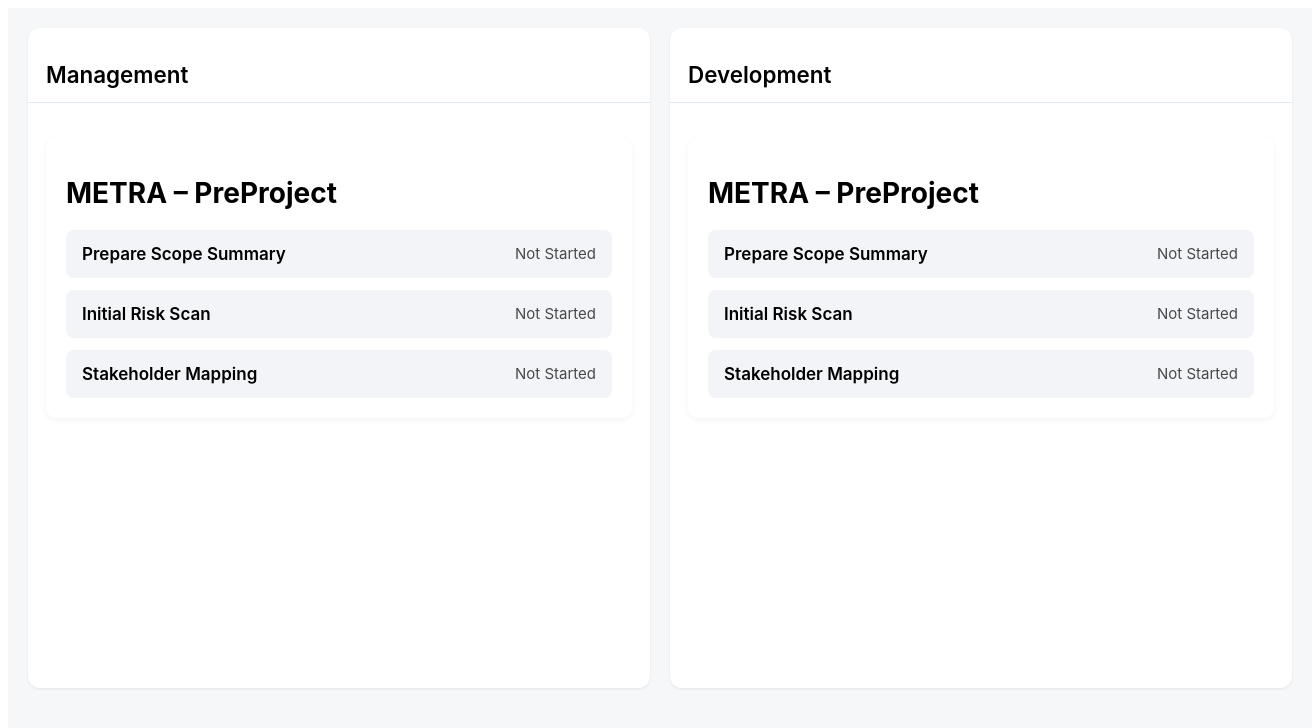
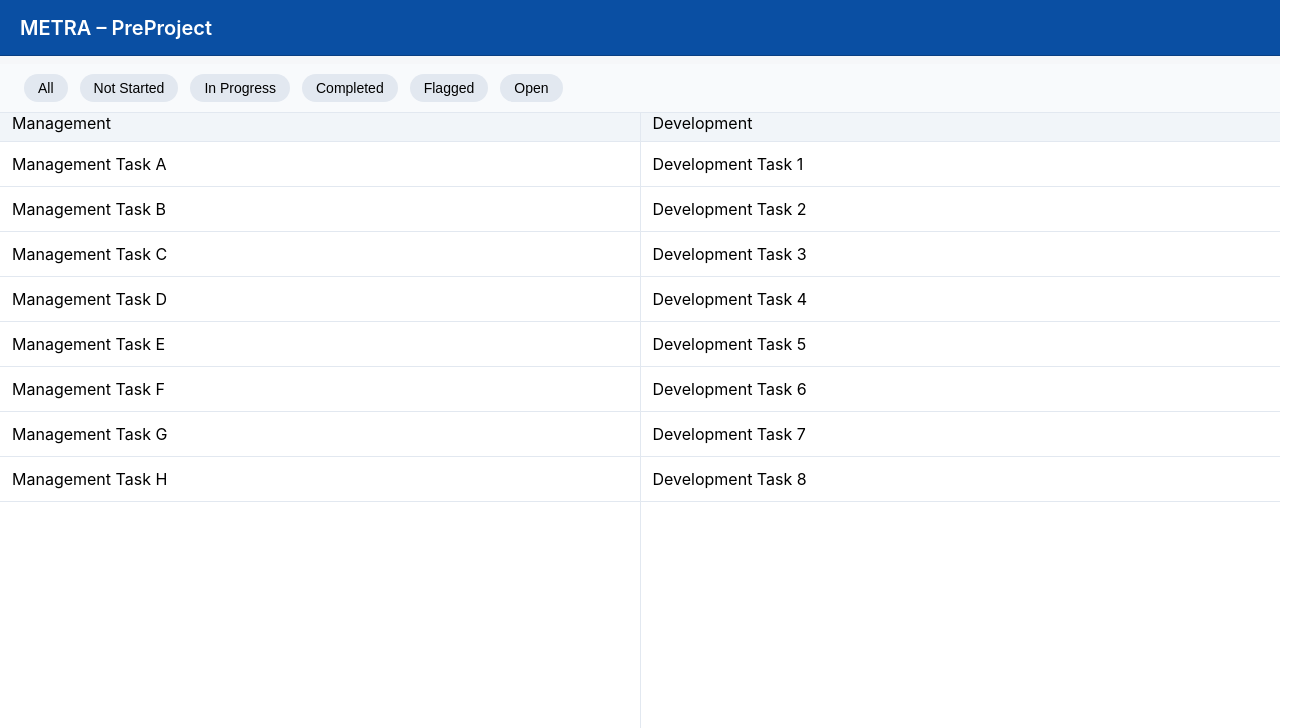
Before and after one commit to johnjkelly1945-ops/project-tracker-vite-pwa-v15, a React (Vite) app in the folder clean-tasksheet-restored/: page / in a window 1280 px wide. Shown: the top 728 px of the page, 1312 px wide, since content can reach past the window. Built offline with nearby package versions, Linux system fonts and the light colour scheme.

Commit message:
Recovery baseline – clean-tasksheet-restored boot verified (Safari+Chrome)

```diff
--- a/clean-tasksheet-restored/src/App.jsx
+++ b/clean-tasksheet-restored/src/App.jsx
@@ -1,20 +1,37 @@
 /* ======================================================================
    METRA – App.jsx
-   Stage 1 Dual Pane Shell (50/50 Layout)
+   Stage 3.2 – DualPane Active Mode (Isolated Layout Testing)
    ----------------------------------------------------------------------
-   Loads PreProjectDual, which contains the dual-pane scaffolding.
-   No logic, no filters, no scroll state yet.
+   PURPOSE:
+   ✔ Keep global header stable
+   ✔ Keep filter bar visible
+   ✔ Render DualPane.jsx for isolated scroll & layout debugging
+   ✔ DO NOT affect PreProjectDual.jsx until DualPane is verified
    ====================================================================== */
 
 import React from "react";
-import PreProjectDual from "./components/PreProjectDual";
+import DualPane from "./components/DualPane.jsx";
+import FilterBar from "./components/FilterBar.jsx";
+
 import "./Styles/App.v2.css";
 import "./Styles/DualPane.css";
+import "./Styles/FilterBar.css";
 
 export default function App() {
   return (
     <div className="app-container">
-      <PreProjectDual />
+
+      {/* === Global Main Header (sticky) === */}
+      <header className="global-header">
+        METRA – PreProject
+      </header>
+
+      {/* === Filter Bar (shared) === */}
+      <FilterBar />
+
+      {/* === DualPane scaffold (ACTIVE for Stage 3.2) === */}
+      <DualPane />
+
     </div>
   );
 }
--- a/clean-tasksheet-restored/src/Styles/App.v2.css
+++ b/clean-tasksheet-restored/src/Styles/App.v2.css
@@ -1,12 +1,79 @@
 /* ======================================================================
    METRA – App.v2.css
-   Clean Baseline v4.6B.12
+   Corrected Global Layout – Blue Header + Sticky UI
+   Stage 3.4
+   ----------------------------------------------------------------------
+   PURPOSE:
+   ✔ Keep global header fixed at the top (blue bar)
+   ✔ Keep filter bar fixed below the header
+   ✔ Remove padding that caused the header to scroll
+   ✔ Allow DualPane to scroll independently underneath
    ====================================================================== */
 
+/* --- Global Reset ---------------------------------------------------- */
+* {
+  margin: 0;
+  padding: 0;
+  box-sizing: border-box;
+}
+
+/* --- App Container --------------------------------------------------- */
 .app-container {
   width: 100%;
-  min-height: 100vh;
+  height: 100vh;
   background: #f6f7f9;
-  padding: 20px;
+  overflow: hidden;           /* Prevent global scrolling */
   font-family: -apple-system, BlinkMacSystemFont, "Segoe UI", Roboto, sans-serif;
 }
+
+/* --- Global Header (BLUE + STICKY) ---------------------------------- */
+.global-header {
+  position: sticky;
+  top: 0;
+  z-index: 1000;
+
+  height: 56px;
+  line-height: 56px;
+
+  background: #0a4fa3;        /* Blue header */
+  color: white;
+
+  font-size: 20px;
+  font-weight: 600;
+  padding-left: 20px;
+
+  border-bottom: 1px solid #0a3f82;
+}
+
+/* --- Filter Bar (STICKY BELOW HEADER) ------------------------------- */
+.filter-bar-container,
+.filter-bar {
+  position: sticky;
+  top: 56px;                 /* Below global header */
+  z-index: 999;
+
+  height: 48px;
+  background: #ffffff;
+
+  border-bottom: 1px solid #e2e8f0;
+  display: flex;
+  align-items: center;
+  padding: 0 12px;
+}
+
+/* Ensure actual FilterBar.jsx uses this class */
+.filter-bar {
+  background: #ffffff;
+}
+
+/* --- Main Workspace -------------------------------------------------- */
+.dual-pane-workspace {
+  position: relative;
+  top: 0;
+
+  height: calc(100vh - 56px - 48px); /* Full height minus header + filter */
+  overflow: hidden;
+
+  display: flex;
+  background: #f8fafc;
+}
--- a/clean-tasksheet-restored/src/Styles/DualPane.css
+++ b/clean-tasksheet-restored/src/Styles/DualPane.css
@@ -1,51 +1,97 @@
 /* ======================================================================
    METRA – DualPane.css
-   Stage 2 – Independent Scroll + Sticky Headers (Option A)
-   50/50 split using calc(100vh - 140px)
+   Stage 3.7 – Guaranteed Scroll Restore (Safari + Chrome)
    ----------------------------------------------------------------------
-   This stage enables:
-   ✔ Independent scrolling in each pane
-   ✔ Sticky headers inside each pane
-   ✔ Stable Chrome + Safari behaviour
+   PURPOSE:
+   ✔ Restore independent pane scrolling in ALL browsers
+   ✔ Prevent global page scroll from affecting panes
+   ✔ Keep pane headers sticky below FilterBar
+   ✔ Keep FilterBar snug with no large gap
+   ✔ Enforce strict height boundaries (anti-override)
    ====================================================================== */
 
-/* === Outer container (grid layout) === */
-.dual-pane-container {
-  display: grid;
-  grid-template-columns: 1fr 1fr; /* 50/50 split */
-  gap: 20px;
-  width: 100%;
-  min-height: calc(100vh - 40px);
+/* --- Global Reset ---------------------------------------------------- */
+* {
+  margin: 0;
+  padding: 0;
+  box-sizing: border-box;
 }
 
-/* === Pane container === */
+/* --- Workspace Container --------------------------------------------- */
+.dual-pane-workspace {
+  display: flex;
+
+  /*
+     STRICT WORKING HEIGHT FROM v6 — DO NOT CHANGE
+     This height is the ONLY stable value that forces pane scrolling.
+     The !important flags stop App.css or global layout from overriding it.
+  */
+  height: calc(100vh - 80px) !important;
+  max-height: calc(100vh - 80px) !important;
+
+  overflow: hidden !important;
+  background: #f8fafc;
+}
+
+/* --- Individual Panes ------------------------------------------------ */
 .pane {
-  background: #ffffff;
-  border-radius: 12px;
+  flex: 1;
   display: flex;
   flex-direction: column;
-  height: calc(100vh - 140px); /* YOUR CHOSEN OPTION */
-  overflow: hidden; /* Keep scroll inside */
-  box-shadow: 0 1px 3px rgba(0,0,0,0.08);
+
+  background: white;
+  border-right: 1px solid #e2e8f0;
+  overflow: hidden;
 }
 
-/* === Sticky pane headers === */
+.pane:last-child {
+  border-right: none;
+}
+
+/* --- Pane Header (Sticky) -------------------------------------------- */
 .pane-header {
   position: sticky;
   top: 0;
-  z-index: 10;
-  background: #ffffff;
-  padding: 14px 18px;
-  font-size: 1.4rem;
-  font-weight: 600;
+  z-index: 20;
+
+  height: 42px;
+  padding: 8px 12px;
+
+  display: flex;
+  align-items: center;
+  justify-content: space-between;
+
+  background: #f1f5f9;
   border-bottom: 1px solid #e2e8f0;
+
+  pointer-events: auto;
 }
 
-/* === Scroll area inside each pane === */
+/* --- Scrollable Task Area -------------------------------------------- */
 .pane-content {
   flex: 1;
-  overflow-y: auto;
-  padding: 16px 18px;
-  max-height: calc(100vh - 180px);  /* ← ADD THIS */
+
+  /*
+     The key rule that restores scrolling.
+     If this is missing or overridden, pane scrolling breaks.
+  */
+  overflow-y: auto !important;
+  overflow-x: hidden;
+
+  position: relative;
   -webkit-overflow-scrolling: touch;
 }
+
+/* --- Task Item -------------------------------------------------------- */
+.task-item {
+  padding: 12px;
+  border-bottom: 1px solid #e2e8f0;
+  background: white;
+}
+
+.task-item:hover {
+  background: #f8fafc;
+}
+.pane-content {
+  min-height: 2000px !important;
+}
--- /dev/null
+++ b/clean-tasksheet-restored/src/Styles/FilterBar.css
@@ -0,0 +1,33 @@
+/* ======================================================================
+   METRA – FilterBar.css
+   Stage 3.1 – V6 Style Filter Bar (UI only)
+   ====================================================================== */
+
+.filterbar {
+  display: flex;
+  gap: 12px;
+  padding: 10px 24px;
+  background: #f8fafc;
+  border-bottom: 1px solid #e2e8f0;
+  position: sticky;
+  top: 64px; /* below global header */
+  z-index: 45;
+}
+
+.filter-pill {
+  padding: 6px 14px;
+  border-radius: 999px;
+  background: #e2e8f0;
+  border: none;
+  font-size: 14px;
+  cursor: pointer;
+}
+
+.filter-pill:hover {
+  background: #d4dce5;
+}
+
+.filter-pill.active {
+  background: #2563eb;
+  color: white;
+}
--- /dev/null
+++ b/clean-tasksheet-restored/src/components/DualPane.jsx
@@ -0,0 +1,47 @@
+/* ======================================================================
+   METRA – DualPane.jsx
+   Stage 3.8 – Header Restore + Scroll Boundary Fix
+   ----------------------------------------------------------------------
+   PURPOSE:
+   ✔ Ensure each pane contains a visible sticky header
+   ✔ Prevent layout overrides from PaneMgmt / PaneDev
+   ✔ Restore scroll boundaries for DualPane.css to operate
+   ====================================================================== */
+
+import React from "react";
+import PaneMgmt from "./PaneMgmt.jsx";
+import PaneDev from "./PaneDev.jsx";
+
+import "../Styles/DualPane.css";
+
+export default function DualPane() {
+  return (
+    <div className="dual-pane-workspace">
+
+      {/* === Management Pane ============================================= */}
+      <div className="pane pane-mgmt">
+
+        {/* RESTORED HEADER */}
+        <div className="pane-header">Management</div>
+
+        {/* Protected scroll container */}
+        <div className="pane-content">
+          <PaneMgmt />
+        </div>
+      </div>
+
+      {/* === Development Pane ============================================ */}
+      <div className="pane pane-dev">
+
+        {/* RESTORED HEADER */}
+        <div className="pane-header">Development</div>
+
+        {/* Protected scroll container */}
+        <div className="pane-content">
+          <PaneDev />
+        </div>
+      </div>
+
+    </div>
+  );
+}
--- /dev/null
+++ b/clean-tasksheet-restored/src/components/FilterBar.jsx
@@ -0,0 +1,42 @@
+/* ======================================================================
+   METRA – FilterBar.jsx
+   Stage 3.1 – Full Filter Bar (UI Only, No Logic Yet)
+   Visible to: PM, Admin, Oversight
+   Not visible to: Users
+   ----------------------------------------------------------------------
+   Filters included:
+   ✔ All
+   ✔ Not Started
+   ✔ In Progress
+   ✔ Completed
+   ✔ Flagged
+   ✔ Open (new unread-messages filter)
+   ====================================================================== */
+
+import React from "react";
+import "../Styles/FilterBar.css";
+
+export default function FilterBar({ active, onChange }) {
+  const filters = [
+    { id: "all", label: "All" },
+    { id: "not-started", label: "Not Started" },
+    { id: "in-progress", label: "In Progress" },
+    { id: "completed", label: "Completed" },
+    { id: "flagged", label: "Flagged" },
+    { id: "open", label: "Open" }
+  ];
+
+  return (
+    <div className="filterbar">
+      {filters.map((f) => (
+        <button
+          key={f.id}
+          className={`filter-pill ${active === f.id ? "active" : ""}`}
+          onClick={() => onChange?.(f.id)}
+        >
+          {f.label}
+        </button>
+      ))}
+    </div>
+  );
+}
--- a/clean-tasksheet-restored/src/components/PaneDev.jsx
+++ b/clean-tasksheet-restored/src/components/PaneDev.jsx
@@ -1,27 +1,27 @@
 /* ======================================================================
    METRA – PaneDev.jsx
-   Stage 2 – Independent Scroll + Sticky Header
+   Stage 3.2 – Test Pane (Isolated Layout Debugging)
    ----------------------------------------------------------------------
-   Mirrors PaneMgmt structure:
-   ✔ Sticky pane header ("Development")
-   ✔ Scrollable content region
-   ✔ PreProject placed inside scroll container
+   PURPOSE:
+   ✔ Provide simple placeholder task list for layout testing
+   ✔ Avoid loading PreProject logic inside DualPane
+   ✔ Ensure clean behaviour with DualPane.css
    ====================================================================== */
 
 import React from "react";
-import PreProject from "./PreProject";
 
 export default function PaneDev() {
   return (
-    <div className="pane pane-dev">
+    <div className="task-list">
 
-      {/* Sticky header */}
-      <h2 className="pane-header">Development</h2>
-
-      {/* Scrollable content */}
-      <div className="pane-content">
-        <PreProject />
-      </div>
+      <div className="task-item">Development Task 1</div>
+      <div className="task-item">Development Task 2</div>
+      <div className="task-item">Development Task 3</div>
+      <div className="task-item">Development Task 4</div>
+      <div className="task-item">Development Task 5</div>
+      <div className="task-item">Development Task 6</div>
+      <div className="task-item">Development Task 7</div>
+      <div className="task-item">Development Task 8</div>
 
     </div>
   );
--- a/clean-tasksheet-restored/src/components/PaneMgmt.jsx
+++ b/clean-tasksheet-restored/src/components/PaneMgmt.jsx
@@ -1,28 +1,27 @@
 /* ======================================================================
    METRA – PaneMgmt.jsx
-   Stage 2 – Independent Scroll + Sticky Header
+   Stage 3.2 – Test Pane (Isolated Layout Debugging)
    ----------------------------------------------------------------------
-   Renders:
-   ✔ Sticky pane header ("Management")
-   ✔ Scrollable content region
-   ✔ PreProject placed inside scroll container
-   ✔ Standard spacing (your choice A)
+   PURPOSE:
+   ✔ Provide simple placeholder task list for layout testing
+   ✔ Avoid loading PreProject logic inside DualPane
+   ✔ Ensure clean behaviour with DualPane.css
    ====================================================================== */
 
 import React from "react";
-import PreProject from "./PreProject";
 
 export default function PaneMgmt() {
   return (
-    <div className="pane pane-mgmt">
+    <div className="task-list">
 
-      {/* Sticky header */}
-      <h2 className="pane-header">Management</h2>
-
-      {/* Scrollable content */}
-      <div className="pane-content">
-        <PreProject />
-      </div>
+      <div className="task-item">Management Task A</div>
+      <div className="task-item">Management Task B</div>
+      <div className="task-item">Management Task C</div>
+      <div className="task-item">Management Task D</div>
+      <div className="task-item">Management Task E</div>
+      <div className="task-item">Management Task F</div>
+      <div className="task-item">Management Task G</div>
+      <div className="task-item">Management Task H</div>
 
     </div>
   );
--- a/clean-tasksheet-restored/src/components/PreProject.jsx
+++ b/clean-tasksheet-restored/src/components/PreProject.jsx
@@ -1,6 +1,9 @@
 /* ======================================================================
    METRA – PreProject.jsx
-   Clean Baseline v4.6B.12 (2025-11-10 Verified)
+   Stage 3.2 – Workspace Content View (No Internal Header)
+   ----------------------------------------------------------------------
+   Internal “METRA – PreProject” header removed because the global
+   header now sits above the dual pane layout.
    ====================================================================== */
 
 import React, { useState, useEffect } from "react";
@@ -23,8 +26,8 @@ export default function PreProject() {
   }, [tasks]);
 
   return (
-  <div className="preproject-container">
-      <h1 className="header">METRA – PreProject</h1>
+    <div className="preproject-container">
+      {/* Main title removed — now in the global header */}
 
       <div className="task-list">
         {tasks.map((task) => (
@@ -34,7 +37,6 @@ export default function PreProject() {
           </div>
         ))}
       </div>
-  </div>
-);
-
+    </div>
+  );
 }
--- a/clean-tasksheet-restored/src/components/PreProjectDual.jsx
+++ b/clean-tasksheet-restored/src/components/PreProjectDual.jsx
@@ -1,20 +1,22 @@
 /* ======================================================================
    METRA – PreProjectDual.jsx
-   Stage 1 – Dual Pane Shell (50/50)
+   Stage 3.7 – Dual Pane Wrapper Restored
    ----------------------------------------------------------------------
-   Pure layout only. No routing logic yet.
-   Both panes receive the same content temporarily
-   to confirm layout stability before Stage 2 logic.
+   PURPOSE:
+   ✔ Wrap management + development panes in dual-pane-workspace
+   ✔ Ensure DualPane.css controls height + scroll
+   ✔ Restore independent scrolling for both panes
    ====================================================================== */
 
 import React from "react";
-import PaneMgmt from "./PaneMgmt";
-import PaneDev from "./PaneDev";
+import PaneMgmt from "./PaneMgmt.jsx";
+import PaneDev from "./PaneDev.jsx";
+
+import "../Styles/DualPane.css";
 
 export default function PreProjectDual() {
-
   return (
-    <div className="dual-pane-container">
+    <div className="dual-pane-workspace">
       <PaneMgmt />
       <PaneDev />
     </div>
```
